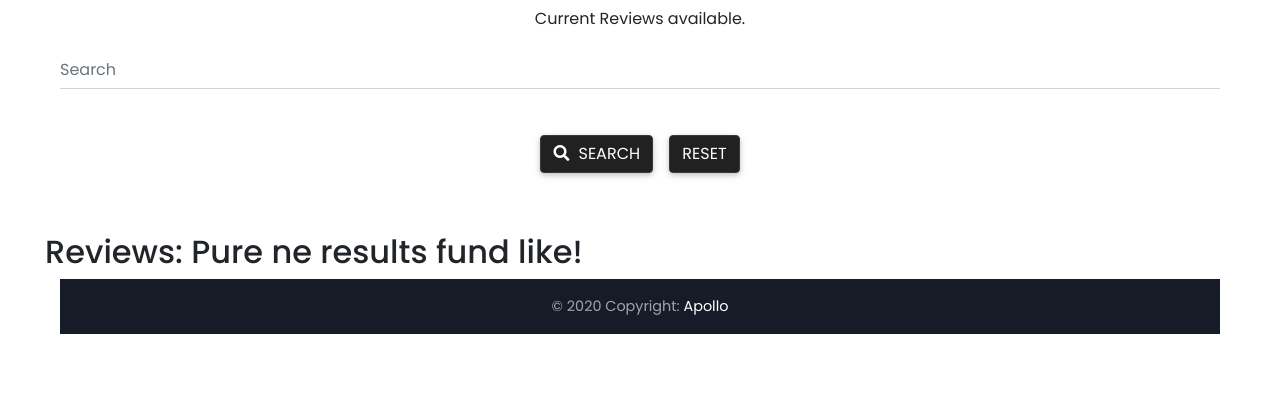
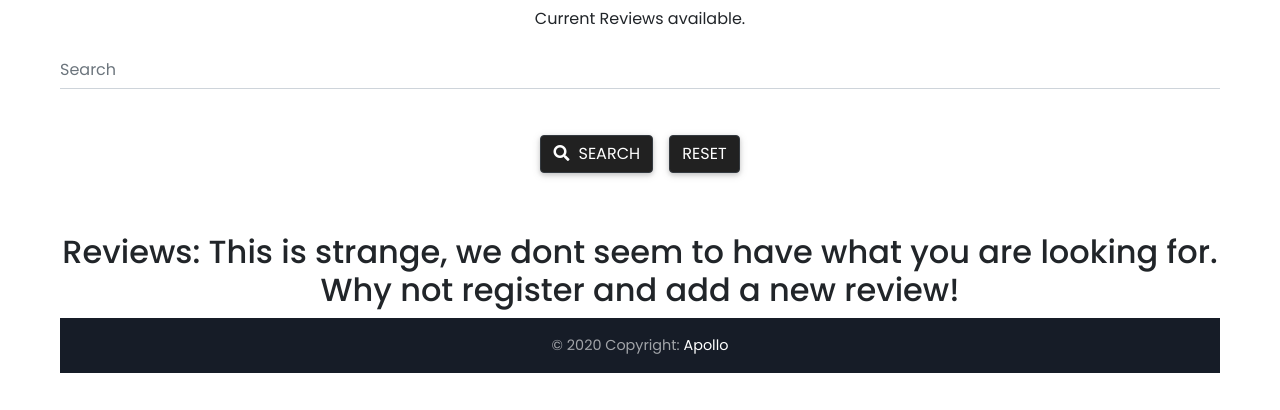
Before and after one commit to danielboots/apollo, a Flask app: page / in a window 1280 px wide. Shown: the part 390-800 px from the top of the page. Run offline with Flask 2, Linux system fonts and the light colour scheme; data that the repository does not hold is empty; some libraries are stand-ins or nearby versions.

Commit message:
minor change to no results query string

```diff
--- a/templates/reviews.html
+++ b/templates/reviews.html
@@ -151,7 +151,7 @@
 </div>
 <!-- Accordion wrapper -->
 {% else %}
-<h2 class="text-center">Reviews: Pure ne results fund like! </h2>
+<h2 class="text-center">Reviews: This is strange, we dont seem to have what you are looking for. Why not register and add a new review! </h2>
 {% endif %}
 
 
```
